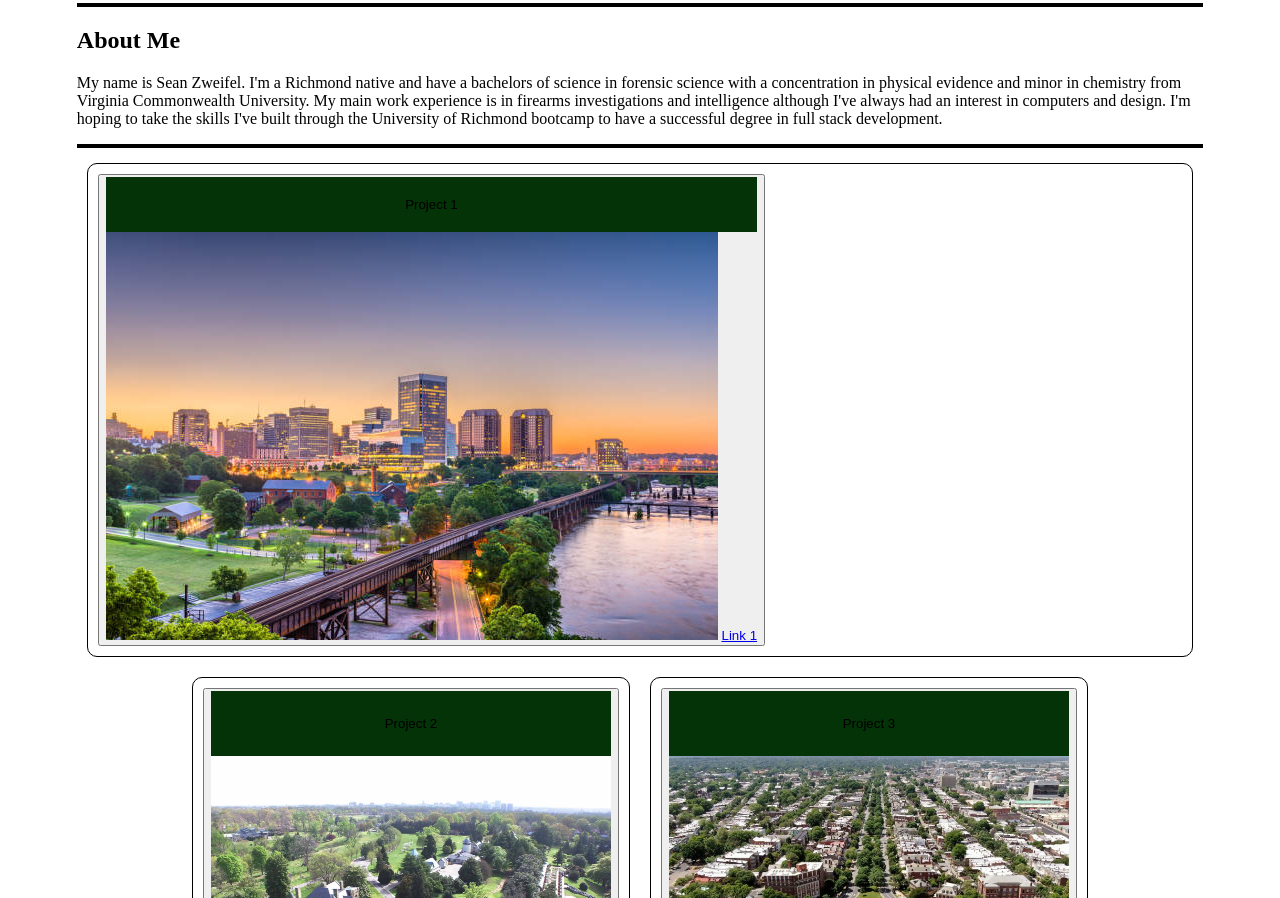
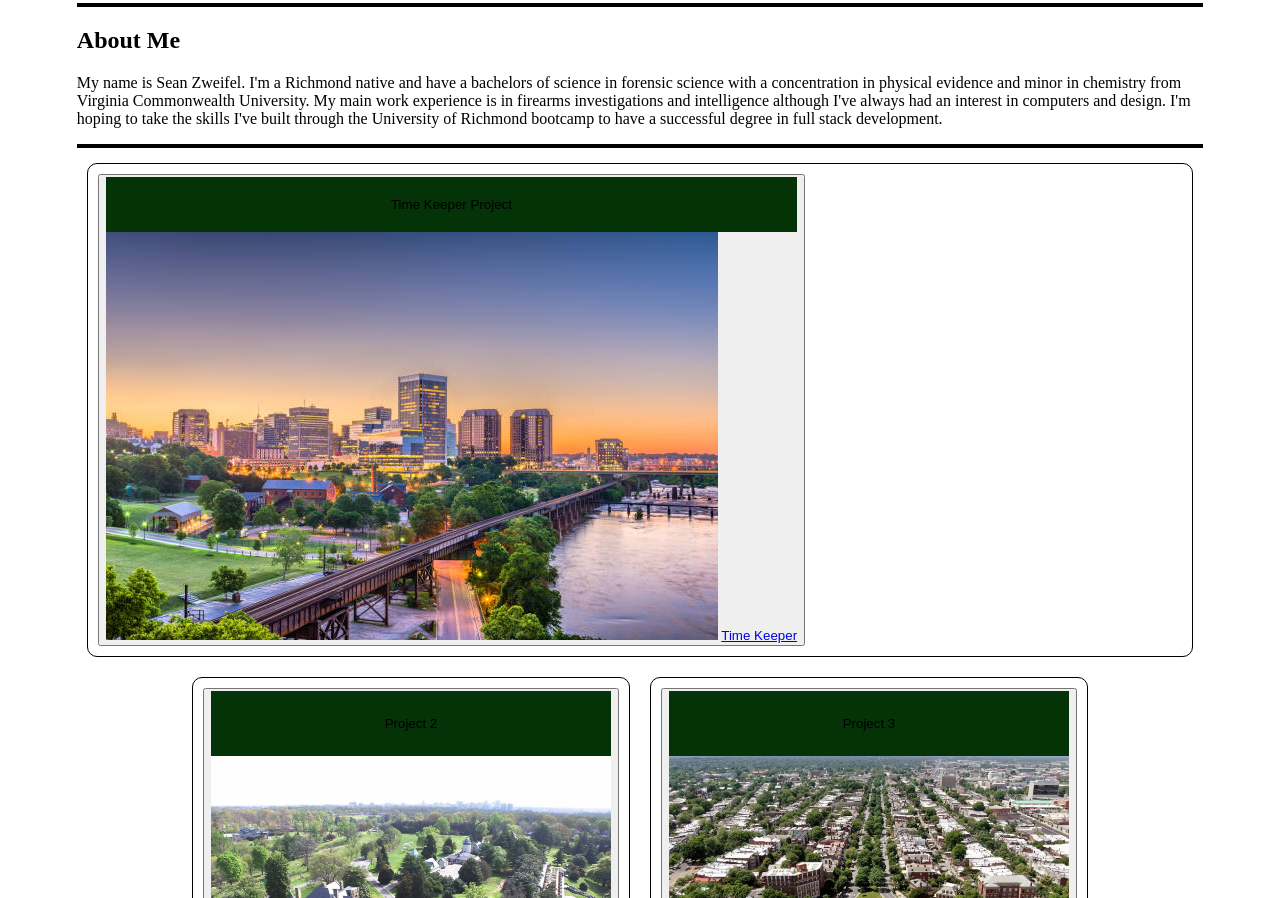
Before and after one commit to spzweifel/hw2-Portfolio, a plain HTML site: page index.html in a window 1280 px wide. Shown: the part 202-1100 px from the top of the page. Drawn offline with Linux system fonts and the light colour scheme.

```diff
--- a/index.html
+++ b/index.html
@@ -1,29 +1,16 @@
 <!DOCTYPE html>
 <html lang="en">
 
-    <!--double check to make sure this is correct-->
     <head>
         <title>Web Design Portfolio</title>
-        <!--why are UTF-8 and stylesheet red? Is something not properly linked?-->
-        <!--google says UTF-8 is not properly encoded. How would we encode this?-->
-        <!--your problem was that you were using a dash and not an equal sign. problem solved-->
         <meta charset="UTF-8" />
         <meta name="viewport" content="width=device-width, initial-scale=1" />
-        <!--the css folder is not linking with index.html. Why?-->
-        <!--maybe the reason stylesheet is red is because the link rel doesn't exist?if so, how to make it exist?-->
-        <!--the href is correct. it's the link rel that's the problem-->
-        <!--same problem as above. use an equal sign, not a dash. solved-->
         <link rel="stylesheet" href="./assets/style.css" />
     </head>
 
     <body>
         <header class="main-header">
-            <!--inset the portfolio title inside this image-->
-            <!-- <img style="display: block" class="image1" src="./assets/images/blue-ridge.jpg" alt="image of the Blue Ridge Mountains" /> -->
-            <!--center this at the top inside a big colored strip-->
-            <!--a solid color strip looks too simple and amateur. make it more complex in design if possible. maybe make it an image instead? image added. format it to be behind the title-->
             <h1 class="h1">Portfolio: Sean P. Zweifel</h1>
-            <!--figure out how hyperlinks work-->
         </header>
 
         <main>
@@ -33,26 +20,17 @@
                     <div>
                         <p>
                             My name is Sean Zweifel. I'm a Richmond native and have a bachelors of science in forensic science with a concentration in physical evidence and minor in chemistry from Virginia Commonwealth University. My main work experience is in firearms investigations and intelligence although I've always had an interest in computers and design. I'm hoping to take the skills I've built through the University of Richmond bootcamp to have a successful degree in full stack development.
-                            <!--write a short paragraph about yourself. Maybe 5 to 8 sentences?-->
-                            <!--write about past experience, ambitions, goals, motivations, etc-->
-                            <!--give this a simple border as well-->
                         </p>
                     </div>
 
             </section>
 
-            <!--these links will be links to future projects. give them actual names and make sure their orientation on the page looks nice-->
-            <!--turn these links into project cards. The first one has to be the largest-->
-
             <section class="projects">
                 <div class="card1">
                     <button class="button1">
-                    <header>Project 1</header>
+                    <header>Time Keeper Project</header>
                     <img src="./assets/images/Richmond 2.jpg" />
-                    <!-- <button class="button1">  -->
-                    <a href="#">Link 1</a>
-                    <!-- </button> -->
-                    <a href="#project1"></a>
+                    <a href="https://nameless-ravine-04537.herokuapp.com/">Time Keeper</a>
                     </button>
                 </div>
                 <div class="link card2">
```
